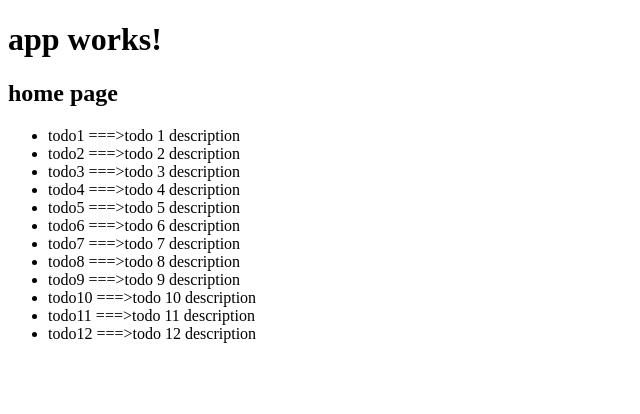
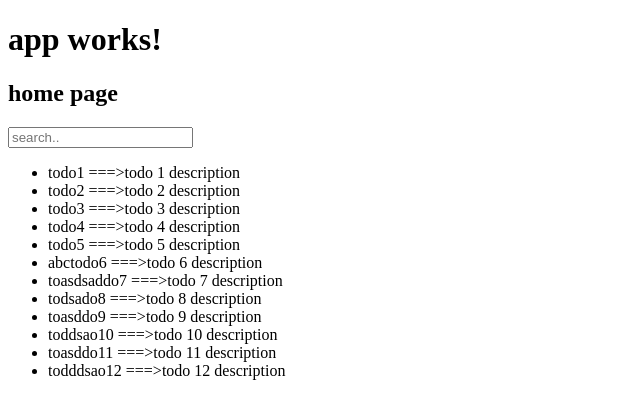
Before and after one commit to sparklingshan/angular4test, an Angular app: page / in a window 1280 px wide. Shown: the top 414 px of the page, without its empty margins (0-640 px from the left). Built offline with nearby package versions, Linux system fonts and the light colour scheme.

Commit message:
add search

```diff
--- a/src/components/home/home.component.html
+++ b/src/components/home/home.component.html
@@ -1,5 +1,6 @@
 <div>
     <h2>{{title}}</h2>
+    <input (keyup)="todoSearch()" [(ngModel)]="todoSearchName" placeholder="search.." />
     <ul>
         <li *ngFor="let todo of todos">
             <span>{{todo.name}} ===></span>
--- a/src/components/home/home.component.ts
+++ b/src/components/home/home.component.ts
@@ -9,9 +9,16 @@ import { DataService } from '../../services/data/data.service';
 export class HomeComponent {
     title = 'home page';
     todos = [];
-
+    todoSearchName = '';
     constructor(private data: DataService) {
         this.todos = data.getTodoList();
-    }
-
+    };
+    todoSearch() {
+        if (this.todoSearchName.length === 0) {
+            this.todos = this.data.getTodoList();
+            return;
+        }
+        this.todos = [];
+        this.todos = this.data.getTodosByName(this.todoSearchName);
+    };
 }
--- a/src/services/data/data.service.ts
+++ b/src/services/data/data.service.ts
@@ -11,13 +11,13 @@ const todolist: Todo[] = [
     { name: 'todo3', description: 'todo 3 description' },
     { name: 'todo4', description: 'todo 4 description' },
     { name: 'todo5', description: 'todo 5 description' },
-    { name: 'todo6', description: 'todo 6 description' },
-    { name: 'todo7', description: 'todo 7 description' },
-    { name: 'todo8', description: 'todo 8 description' },
-    { name: 'todo9', description: 'todo 9 description' },
-    { name: 'todo10', description: 'todo 10 description' },
-    { name: 'todo11', description: 'todo 11 description' },
-    { name: 'todo12', description: 'todo 12 description' }
+    { name: 'abctodo6', description: 'todo 6 description' },
+    { name: 'toasdsaddo7', description: 'todo 7 description' },
+    { name: 'todsado8', description: 'todo 8 description' },
+    { name: 'toasddo9', description: 'todo 9 description' },
+    { name: 'toddsao10', description: 'todo 10 description' },
+    { name: 'toasddo11', description: 'todo 11 description' },
+    { name: 'todddsao12', description: 'todo 12 description' }
 ];
 
 @Injectable()
@@ -25,11 +25,11 @@ export class DataService {
     getTodoList() {
         return todolist;
     };
-    getTodoByName(name: string) {
-        let result: Todo = null;
+    getTodosByName(name: string) {
+        let result: Todo[] = [];
         todolist.forEach(t => {
-            if (t.name === name) {
-                result = t;
+            if (t.name.indexOf(name) > -1) {
+                result.push(t);
             }
         });
         return result;
```
